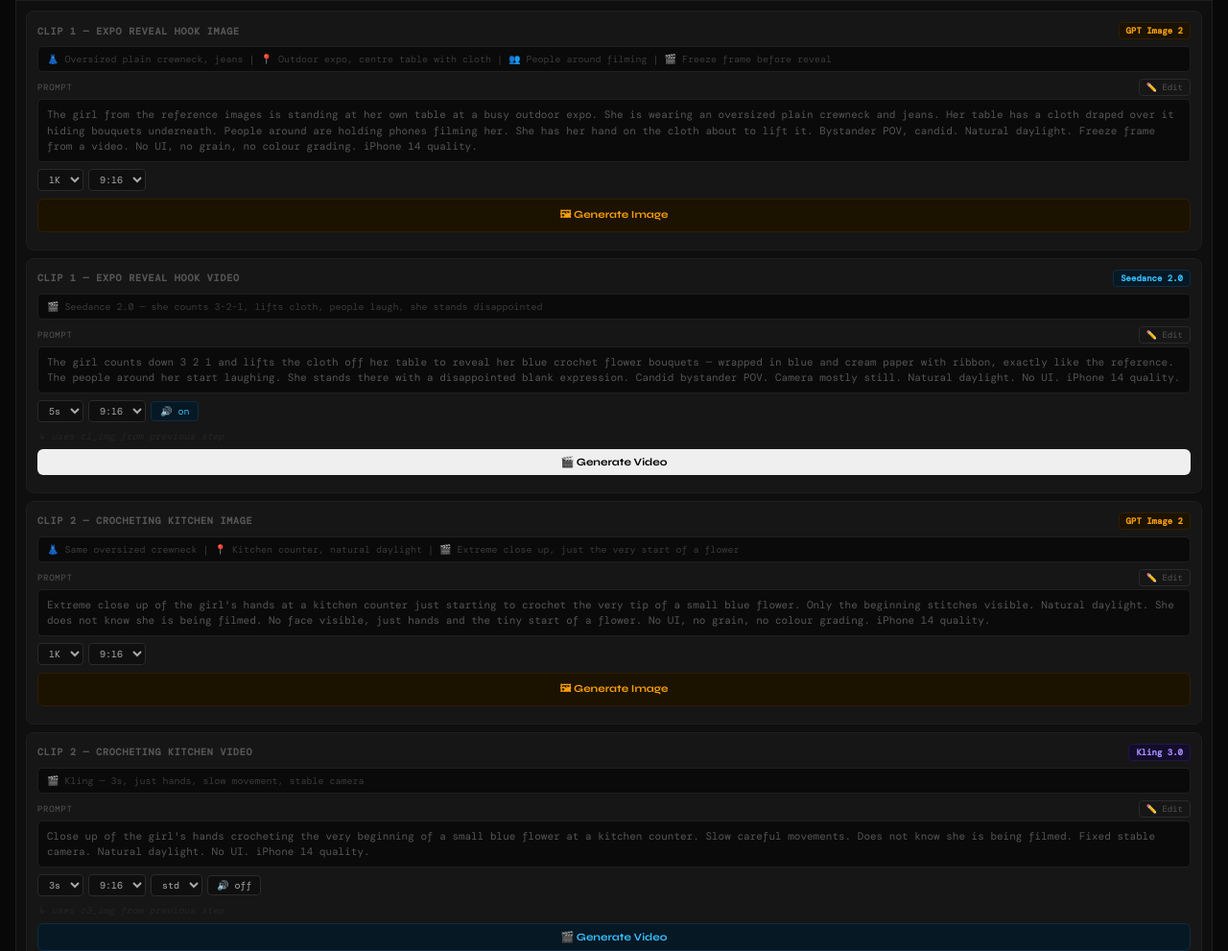
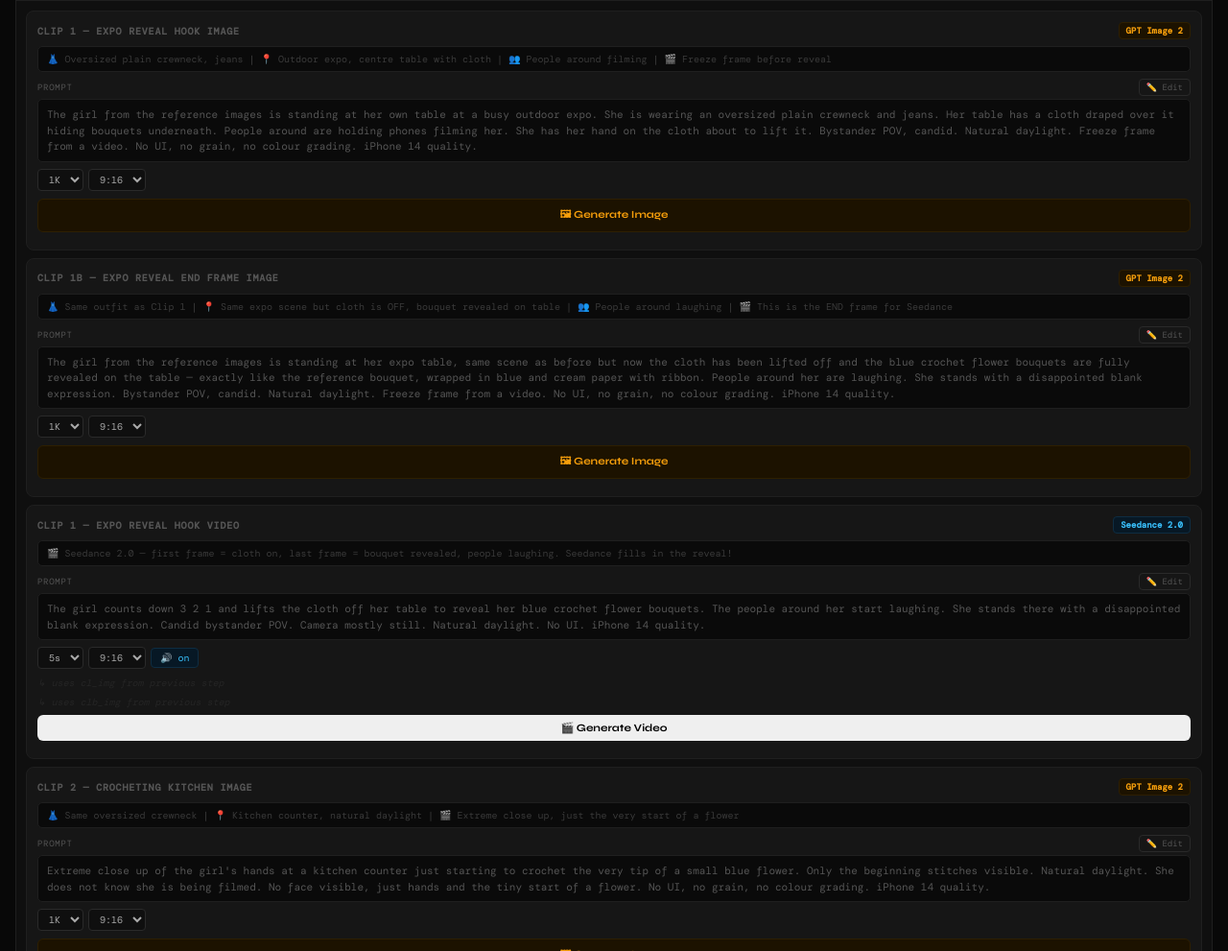
Before and after one commit to kalenrattt-bot/Crochet-pipeline, a plain HTML site: page index.html in a window 1280 px wide. Shown: the part 413-1404 px from the top of the page at 96% size. Drawn offline with nearby package versions, Linux system fonts and the light colour scheme.

Commit message:
Add files via upload

```diff
--- a/index.html
+++ b/index.html
@@ -138,10 +138,17 @@ const VIDEOS = [
         aspect:'9:16', resolution:'1K'
       },
       {
+        id:'c1b', label:'Clip 1b — Expo Reveal END Frame Image', model:'gpt', type:'image', outputKey:'c1b_img',
+        refs:['girl','stall','blue_bouquet'],
+        notes:'👗 Same outfit as Clip 1 | 📍 Same expo scene but cloth is OFF, bouquet revealed on table | 👥 People around laughing | 🎬 This is the END frame for Seedance',
+        prompt:'The girl from the reference images is standing at her expo table, same scene as before but now the cloth has been lifted off and the blue crochet flower bouquets are fully revealed on the table — exactly like the reference bouquet, wrapped in blue and cream paper with ribbon. People around her are laughing. She stands with a disappointed blank expression. Bystander POV, candid. Natural daylight. Freeze frame from a video. No UI, no grain, no colour grading. iPhone 14 quality.',
+        aspect:'9:16', resolution:'1K'
+      },
+      {
         id:'c2', label:'Clip 1 — Expo Reveal Hook Video', model:'seedance', type:'video',
-        refs:['c1_img','girl','blue_bouquet','stall'],
-        notes:'🎬 Seedance 2.0 — she counts 3-2-1, lifts cloth, people laugh, she stands disappointed',
-        prompt:'The girl counts down 3 2 1 and lifts the cloth off her table to reveal her blue crochet flower bouquets — wrapped in blue and cream paper with ribbon, exactly like the reference. The people around her start laughing. She stands there with a disappointed blank expression. Candid bystander POV. Camera mostly still. Natural daylight. No UI. iPhone 14 quality.',
+        refs:['c1_img','c1b_img'],
+        notes:'🎬 Seedance 2.0 — first frame = cloth on, last frame = bouquet revealed, people laughing. Seedance fills in the reveal!',
+        prompt:'The girl counts down 3 2 1 and lifts the cloth off her table to reveal her blue crochet flower bouquets. The people around her start laughing. She stands there with a disappointed blank expression. Candid bystander POV. Camera mostly still. Natural daylight. No UI. iPhone 14 quality.',
         aspect:'9:16', duration:'5', sound:true
       },
       {
@@ -417,7 +424,7 @@ async function runSeedance(clip,refs,prompt,ar){
   stat(clip.id,'⏳ Creating video task…','sl');
   const dur=parseInt(getSetting(clip.id,'dur')||'5');
   const sound=isSoundOn(clip.id);
-  const data=await proxyCall('generate_video_seedance',{prompt,duration:dur,aspect_ratio:ar,resolution:'720p',generate_audio:sound,...(refs[0]?{first_frame_url:refs[0]}:{}),...(refs.length>1?{reference_image_urls:refs.slice(1,4)}:{})});
+  const data=await proxyCall('generate_video_seedance',{prompt,duration:dur,aspect_ratio:ar,resolution:'720p',generate_audio:sound,...(refs[0]?{first_frame_url:refs[0]}:{}),...(refs[1]?{last_frame_url:refs[1]}:{})});
   const taskId=data?.data?.taskId;
   if(!taskId) throw new Error('No task ID: '+JSON.stringify(data));
   stat(clip.id,'⏳ Waiting for video (~2min)…','sl');
```
